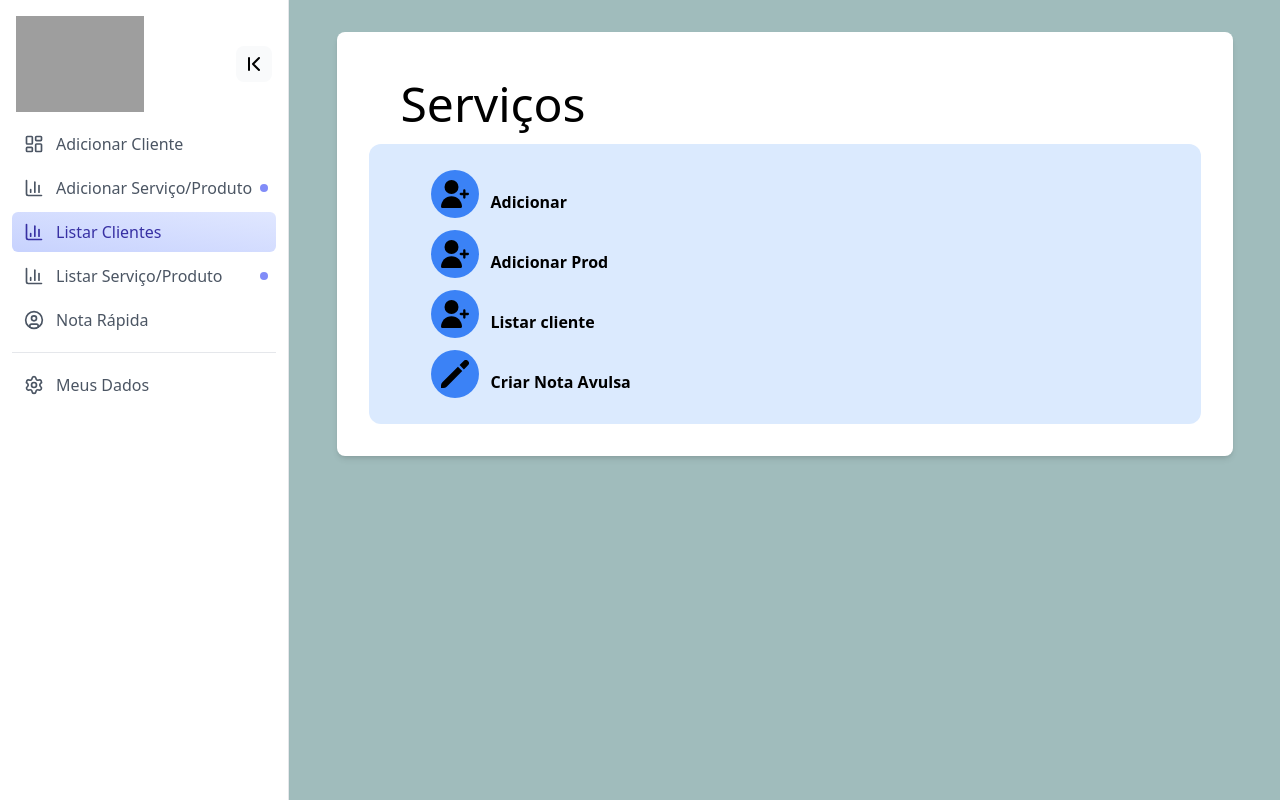
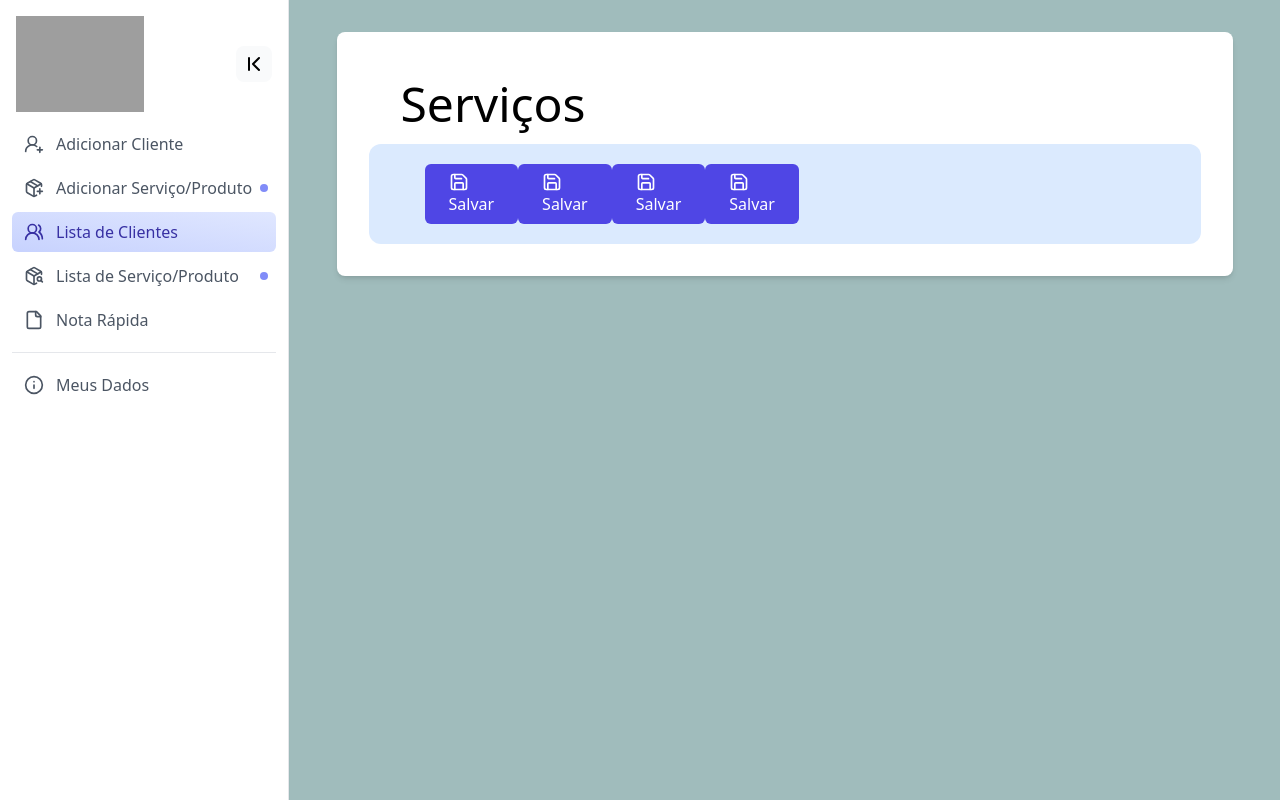
Before and after one commit to Jonathan753/DataPrint, a React (Vite) app: page / in a window 1280 px wide. Built offline with nearby package versions, Linux system fonts and the light colour scheme; grey boxes are pictures that could not be loaded.

Commit message:
Separação Sidebar e SidebarItem\Ajuste nos icones

```diff
--- a/src/App.tsx
+++ b/src/App.tsx
@@ -3,31 +3,32 @@ import { BrowserRouter, Route, Routes } from 'react-router-dom';
 import Home from './pages/Home';
 import AddUser from './pages/AddUser';
 import AddService from './pages/AddService';
-import Sidebar, { SidebarItem } from './layout/Sidebar'
-
-
-
+import Sidebar from './layout/Sidebar';
+import { SidebarItem } from './components/SidebarItem';
 import {
-  UserCircle,
-  BarChart3,
-  LayoutDashboard,
-  Settings,
+  UsersRound,
+  UserRoundPlus,
+  PackagePlus,
+  PackageSearch,
+  File,
+  Info,
 } from "lucide-react"
 
 function App() {
 
   return (
     <>
+
       <BrowserRouter>
         <main className="flex">
           <Sidebar>
-            <SidebarItem to="/add-user" icon={<LayoutDashboard size={20} />} text="Adicionar Cliente" />
-            <SidebarItem to="add-service" icon={<BarChart3 size={20} />} alert text="Adicionar Serviço/Produto" />
-            <SidebarItem to="/" icon={<BarChart3 size={20} />} active text="Listar Clientes" />
-            <SidebarItem to="add-user" icon={<BarChart3 size={20} />} alert text="Listar Serviço/Produto" />
-            <SidebarItem to="add-service" icon={<UserCircle size={20} />} text="Nota Rápida" />
+            <SidebarItem to="/add-user" icon={<UserRoundPlus size={20} />} text="Adicionar Cliente" />
+            <SidebarItem to="add-service" icon={<PackagePlus size={20} />} alert text="Adicionar Serviço/Produto" />
+            <SidebarItem to="/" icon={<UsersRound size={20} />} active text="Lista de Clientes" />
+            <SidebarItem to="add-user" icon={<PackageSearch size={20} />} alert text="Lista de Serviço/Produto" />
+            <SidebarItem to="add-service" icon={<File size={20} />} text="Nota Rápida" />
             <hr className="my-3" />
-            <SidebarItem to="teste" icon={<Settings size={20} />} text="Meus Dados" />
+            <SidebarItem to="teste" icon={<Info size={20} />} text="Meus Dados" />
           </Sidebar>
           {/* conteudo da pagina */}
           <div className='flex-1 h-screen overflow-y-auto p-8'>
--- a/src/components/Button.tsx
+++ b/src/components/Button.tsx
@@ -1,4 +1,4 @@
-import { Link } from 'react-router-dom';
+import { Save } from "lucide-react";
 
 interface ButtonProps {
     nome: string;
@@ -6,18 +6,13 @@ interface ButtonProps {
     rota: string;
 }
 
-const Button = ({ nome, img, rota }: ButtonProps) => {
+const Button = () => {
+    // Fazer o botao de salvar
     return (
         <>
-            <Link to={rota}>
-                <div className='p-0.5 flex w-full hover:bg-blue-200 rounded-2xl'>
-                    <button type="button" className="shadow-xl/30 p-2.5 m-1 w-15 h-15 cursor-pointer bg-blue-500 rounded-full border-b-slate-800" >
-                        <img src={img} className='h-7 m-auto' alt={nome} />
-                    </button>
-                    <h3 className='p-2 font-bold mt-4'>{nome}</h3>
-                </div>
-            </Link>
-
+            <button type="submit" className="px-6 py-2 bg-indigo-600 text-white rounded-md hover:bg-indigo-700 focus:outline-none focus:ring-2 focus:ring-offset-2 focus:ring-indigo-500">
+                <Save size={20} /> Salvar
+            </button>
         </>
     )
 }
--- a/src/components/SidebarItem.tsx
+++ b/src/components/SidebarItem.tsx
@@ -1,8 +1,9 @@
 import { useContext, createContext } from "react";
-import Sidebar from "../layout/Sidebar";
+import Sidebar, { useMyContext } from "../layout/Sidebar";
 import { Link } from "react-router-dom";
 
-const SidebarContext = createContext<{ expanded: boolean }>({ expanded: true });
+
+
 
 interface SidebarItemProps {
   icon: React.ReactNode;
@@ -13,7 +14,7 @@ interface SidebarItemProps {
 }
 
 export function SidebarItem({ icon, text, active, alert, to }: SidebarItemProps) {
-   const { expanded } = useContext(SidebarContext);
+  const { expanded } = useMyContext();
 
   return (
 
--- a/src/layout/Sidebar.tsx
+++ b/src/layout/Sidebar.tsx
@@ -5,8 +5,8 @@ import { createContext, useContext, useState } from "react";
 import { Link } from "react-router-dom";
 
 // Criando um contexto para compartilhar o estado da sidebar
+
 const SidebarContext = createContext<{ expanded: boolean }>({ expanded: true });
-
 interface SidebarProps {
    children: React.ReactNode;
 }
@@ -46,62 +46,70 @@ export default function Sidebar({ children }: SidebarProps) {
    );
 }
 
-// Componente para os itens da Sidebar
-interface SidebarItemProps {
-   icon: React.ReactNode;
-   text: string;
-   active?: boolean;
-   alert?: boolean;
-   to: string
+export function useMyContext() {
+   const context = useContext(SidebarContext);
+  if (!context) {
+    throw new Error("useMyContext deve ser usado dentro de um <MyProvider>");
+  }
+  return context;
 }
 
-export function SidebarItem({ icon, text, active, alert, to }: SidebarItemProps) {
-   const { expanded } = useContext(SidebarContext);
+// Componente para os itens da Sidebar
+// interface SidebarItemProps {
+//    icon: React.ReactNode;
+//    text: string;
+//    active?: boolean;
+//    alert?: boolean;
+//    to: string
+// }
 
-   return (
+// export function SidebarItem({ icon, text, active, alert, to }: SidebarItemProps) {
+//    const { expanded } = useContext(SidebarContext);
 
-      <li>
-         <Link to={to}
-            className={`
-               relative flex items-center py-2 px-3 my-1
-               font-medium rounded-md cursor-pointer
-               transition-colors group
-               ${active
-                  ? "bg-gradient-to-tr from-indigo-200 to-indigo-100 text-indigo-800"
-                  : "hover:bg-indigo-50 text-gray-600"
-               }
-               `}
-         >
+//    return (
+
+//       <li>
+//          <Link to={to}
+//             className={`
+//                relative flex items-center py-2 px-3 my-1
+//                font-medium rounded-md cursor-pointer
+//                transition-colors group
+//                ${active
+//                   ? "bg-gradient-to-tr from-indigo-200 to-indigo-100 text-indigo-800"
+//                   : "hover:bg-indigo-50 text-gray-600"
+//                }
+//                `}
+//          >
 
 
-            {icon}
-            <span
-               className={`overflow-hidden transition-all ${expanded ? "w-52 ml-3" : "w-0"
-                  }`}
-            >
-               {text}
-            </span>
-            {alert && (
-               <div
-                  className={`absolute right-2 w-2 h-2 rounded bg-indigo-400 ${expanded ? "" : "top-2"
-                     }`}
-               />
-            )}
+//             {icon}
+//             <span
+//                className={`overflow-hidden transition-all ${expanded ? "w-52 ml-3" : "w-0"
+//                   }`}
+//             >
+//                {text}
+//             </span>
+//             {alert && (
+//                <div
+//                   className={`absolute right-2 w-2 h-2 rounded bg-indigo-400 ${expanded ? "" : "top-2"
+//                      }`}
+//                />
+//             )}
 
-            {/* Tooltip que aparece quando a sidebar está recolhida */}
-            {!expanded && (
-               <div
-                  className={`
-          absolute left-full rounded-md px-2 py-1 ml-6
-          bg-indigo-100 text-indigo-800 text-sm
-          invisible opacity-20 -translate-x-3 transition-all
-          group-hover:visible group-hover:opacity-100 group-hover:translate-x-0
-      `}
-               >
-                  {text}
-               </div>
-            )}
-         </Link>
-      </li>
-   );
-}
+//             {/* Tooltip que aparece quando a sidebar está recolhida */}
+//             {!expanded && (
+//                <div
+//                   className={`
+//           absolute left-full rounded-md px-2 py-1 ml-6
+//           bg-indigo-100 text-indigo-800 text-sm
+//           invisible opacity-20 -translate-x-3 transition-all
+//           group-hover:visible group-hover:opacity-100 group-hover:translate-x-0
+//       `}
+//                >
+//                   {text}
+//                </div>
+//             )}
+//          </Link>
+//       </li>
+//    );
+// }
```
Lines whose indentation alone changed are shown as unchanged.
